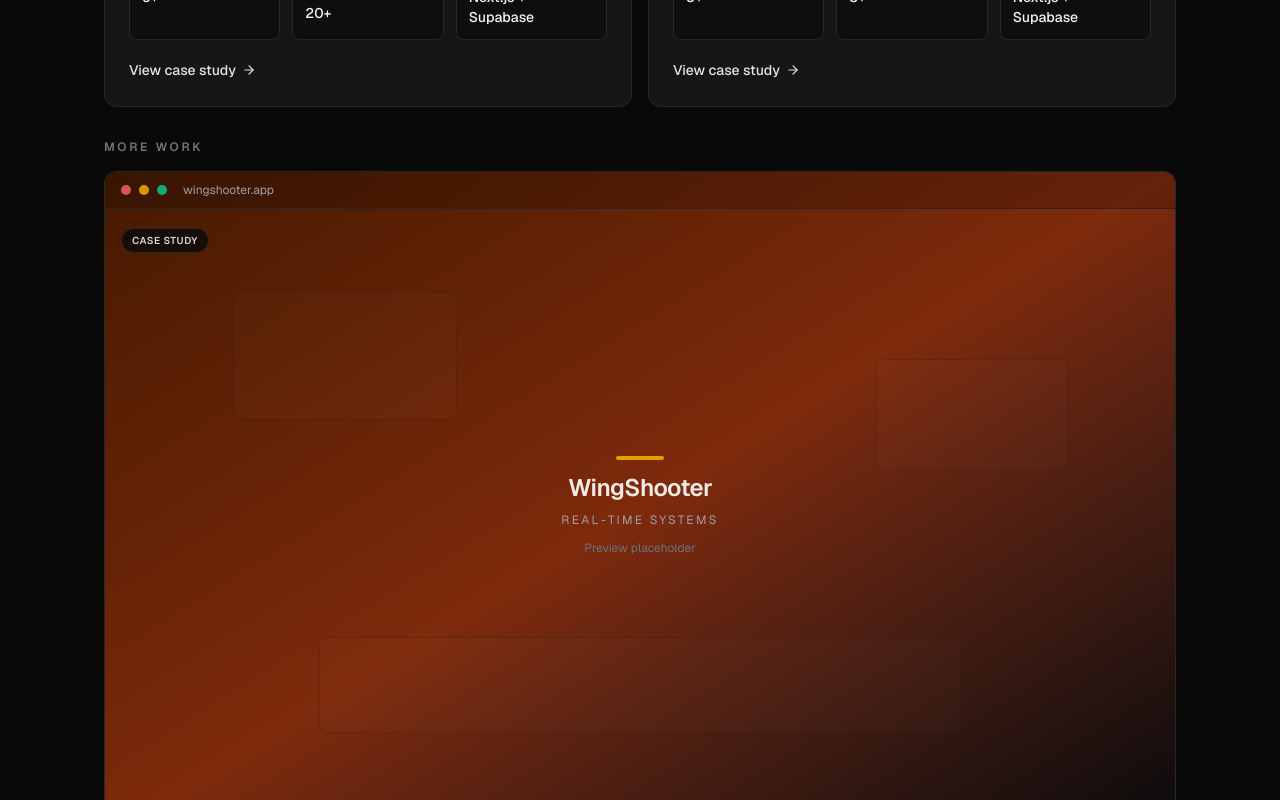
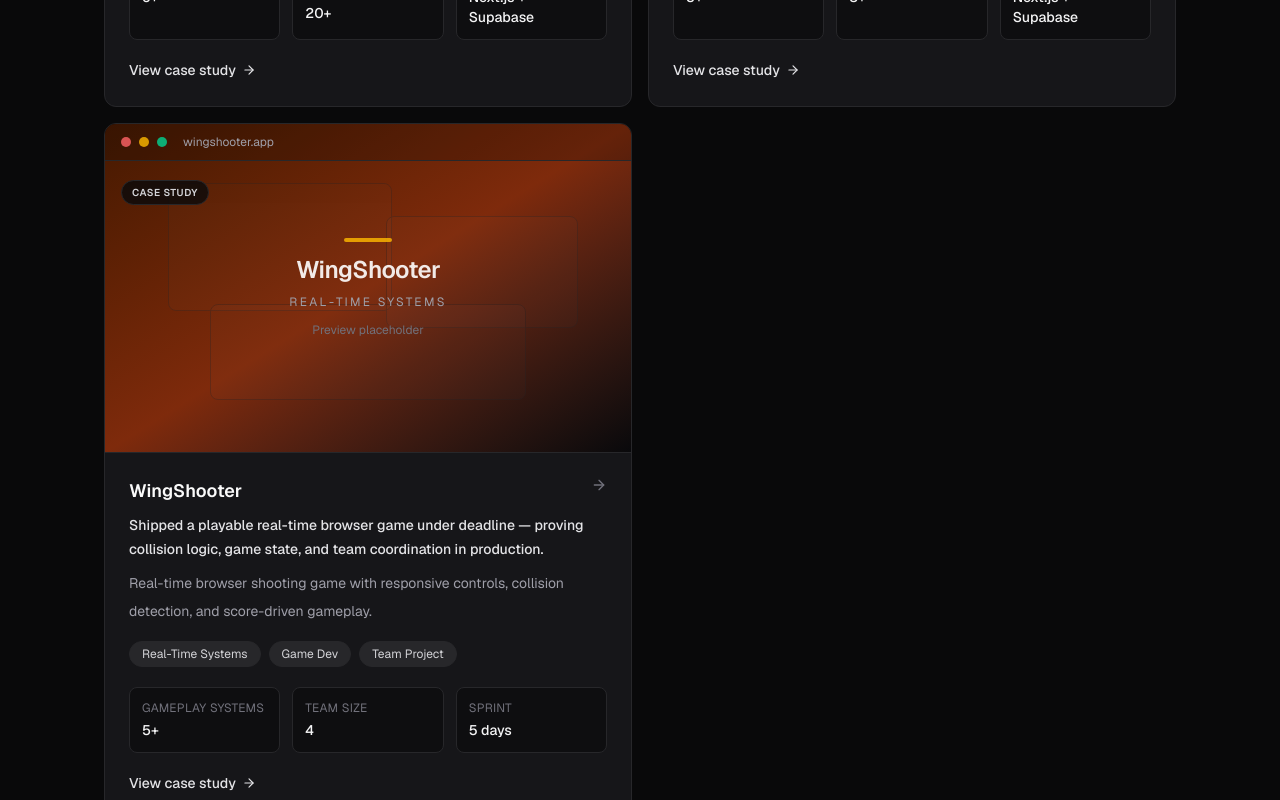
Before and after one commit to Rajendra3049/portfolio, a Next.js app: page / in a window 1280 px wide. Shown: the part 3100-3900 px from the top of the page. Built offline with nearby package versions, Linux system fonts and the light colour scheme.

Commit message:
Refactor FeaturedWorkSection to simplify project display. Remove featured projects filtering and associated logic, allowing all projects to be displayed uniformly. Update ProjectCard component to eliminate the featured prop, enhancing consistency in project presentation.

```diff
--- a/src/sections/work/featured-work-section.tsx
+++ b/src/sections/work/featured-work-section.tsx
@@ -1,13 +1,10 @@
-import { getFeaturedProjects, projects } from "@/content";
+import { projects } from "@/content";
 import { FadeIn } from "@/shared/ui/fade-in";
 import { ProjectCard } from "@/shared/ui/project-card";
 import { SectionHeading } from "@/shared/ui/section-heading";
 import { SectionShell } from "@/shared/ui/section-shell";
 
 export const FeaturedWorkSection = () => {
-  const featuredProjects = getFeaturedProjects();
-  const moreProjects = projects.filter((project) => !project.featured);
-
   return (
     <SectionShell id="work" className="bg-zinc-950/90">
       <SectionHeading
@@ -17,27 +14,12 @@ export const FeaturedWorkSection = () => {
       />
 
       <div className="grid gap-4 md:grid-cols-2">
-        {featuredProjects.map((project, index) => (
+        {projects.map((project, index) => (
           <FadeIn key={project.slug} delay={index * 0.08}>
-            <ProjectCard project={project} featured />
+            <ProjectCard project={project} />
           </FadeIn>
         ))}
       </div>
-
-      {moreProjects.length > 0 ? (
-        <div className="mt-8">
-          <p className="mb-4 text-xs font-semibold uppercase tracking-[0.22em] text-zinc-500">
-            More work
-          </p>
-          <div className="grid gap-4">
-            {moreProjects.map((project, index) => (
-              <FadeIn key={project.slug} delay={0.16 + index * 0.08}>
-                <ProjectCard project={project} />
-              </FadeIn>
-            ))}
-          </div>
-        </div>
-      ) : null}
     </SectionShell>
   );
 };
--- a/src/shared/ui/project-card.tsx
+++ b/src/shared/ui/project-card.tsx
@@ -6,18 +6,13 @@ import { ProjectCoverImage } from "@/shared/ui/project-cover-image";
 
 type ProjectCardProps = {
   project: Project;
-  featured?: boolean;
 };
 
-export const ProjectCard = ({ project, featured = false }: ProjectCardProps) => {
+export const ProjectCard = ({ project }: ProjectCardProps) => {
   const primaryCategory = project.categories[0];
 
   return (
-    <article
-      className={`group overflow-hidden rounded-xl border border-zinc-800 bg-zinc-900/90 transition-all hover:-translate-y-0.5 hover:border-zinc-600 hover:shadow-[0_12px_28px_rgba(0,0,0,0.3)] ${
-        featured ? "md:col-span-1" : ""
-      }`}
-    >
+    <article className="group h-full overflow-hidden rounded-xl border border-zinc-800 bg-zinc-900/90 transition-all hover:-translate-y-0.5 hover:border-zinc-600 hover:shadow-[0_12px_28px_rgba(0,0,0,0.3)]">
       <Link href={`/work/${project.slug}`} className="block" tabIndex={0}>
         <div className="relative">
           <ProjectCoverImage
```
